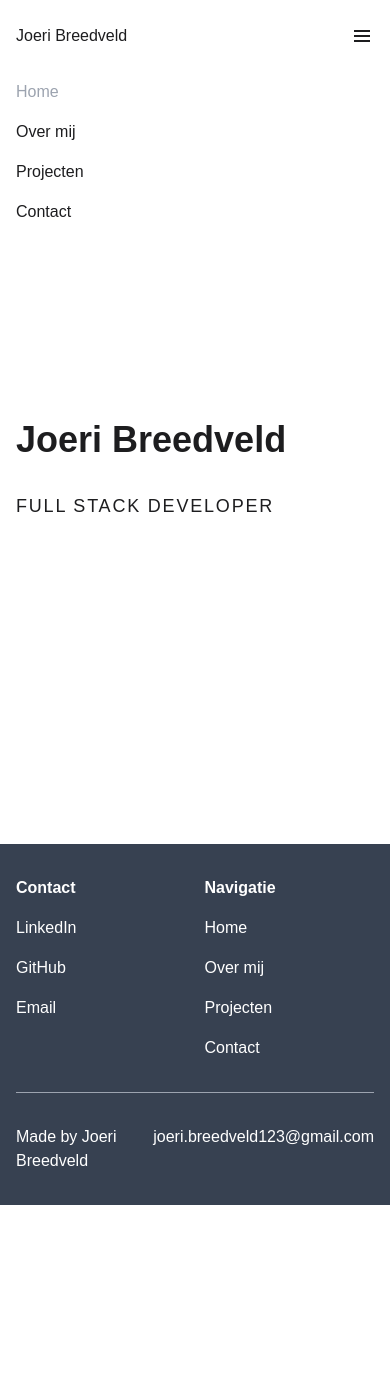
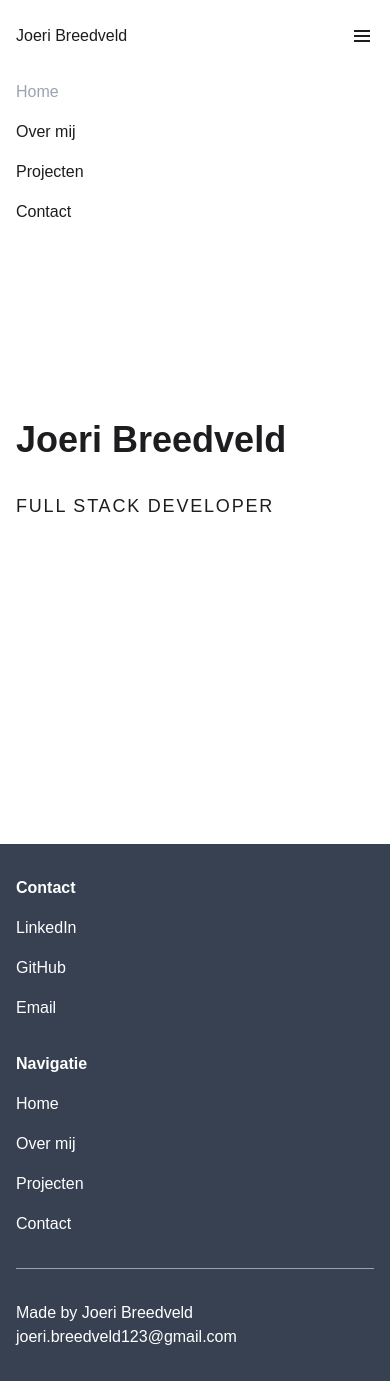
Before and after one commit to joeribreedveld/portfolio-website-v4, a Next.js app: page / in a window 390 px wide. Before the commit the page ends 1205 px from the top, so only its background shows below. Built offline with nearby package versions, Linux system fonts and the light colour scheme.

Commit message:
feat(footer): make footer responsive with flex col row and fix navbar text overflow

```diff
--- a/components/Footer.tsx
+++ b/components/Footer.tsx
@@ -5,7 +5,7 @@ import Link from "next/link"
 function Footer() {
 	return (
 		<>
-			<section className='flex gap-32 pb-8'>
+			<section className='flex gap-8 md:gap-32 pb-8 flex-col md:flex-row'>
 				<section>
 					<h4 className='font-bold pb-4'>Contact</h4>
 					<ul className='flex gap-4 flex-col'>
@@ -52,7 +52,7 @@ function Footer() {
 					</ul>
 				</section>
 			</section>
-			<section className='flex justify-between border-t pt-8 border-gray-400'>
+			<section className='flex justify-between border-t pt-8 border-gray-400 flex-col md:flex-row'>
 				<p>Made by Joeri Breedveld</p>
 				<p>joeri.breedveld123@gmail.com</p>
 			</section>
--- a/components/Navbar.tsx
+++ b/components/Navbar.tsx
@@ -26,7 +26,7 @@ function Navbar() {
 					</button>
 				</div>
 
-				<section className={open == false ? "flex flex-col w-full pt-8 hidden" : "flex flex-col w-full pt-8"}>
+				<section className={open == false ? "flex-col w-full pt-8 hidden" : "flex flex-col w-full md:w-[unset] pt-8"}>
 					<ul className='flex gap-4 flex-col'>
 						<li
 							onClick={() => {
@@ -71,7 +71,7 @@ function Navbar() {
 					</ul>
 				</section>
 
-				<section className='flex flex-col hidden md:flex'>
+				<section className='flex-col hidden md:flex'>
 					<ul className='flex navbar-gap items-center'>
 						<li>
 							<Link href='/'>
```
